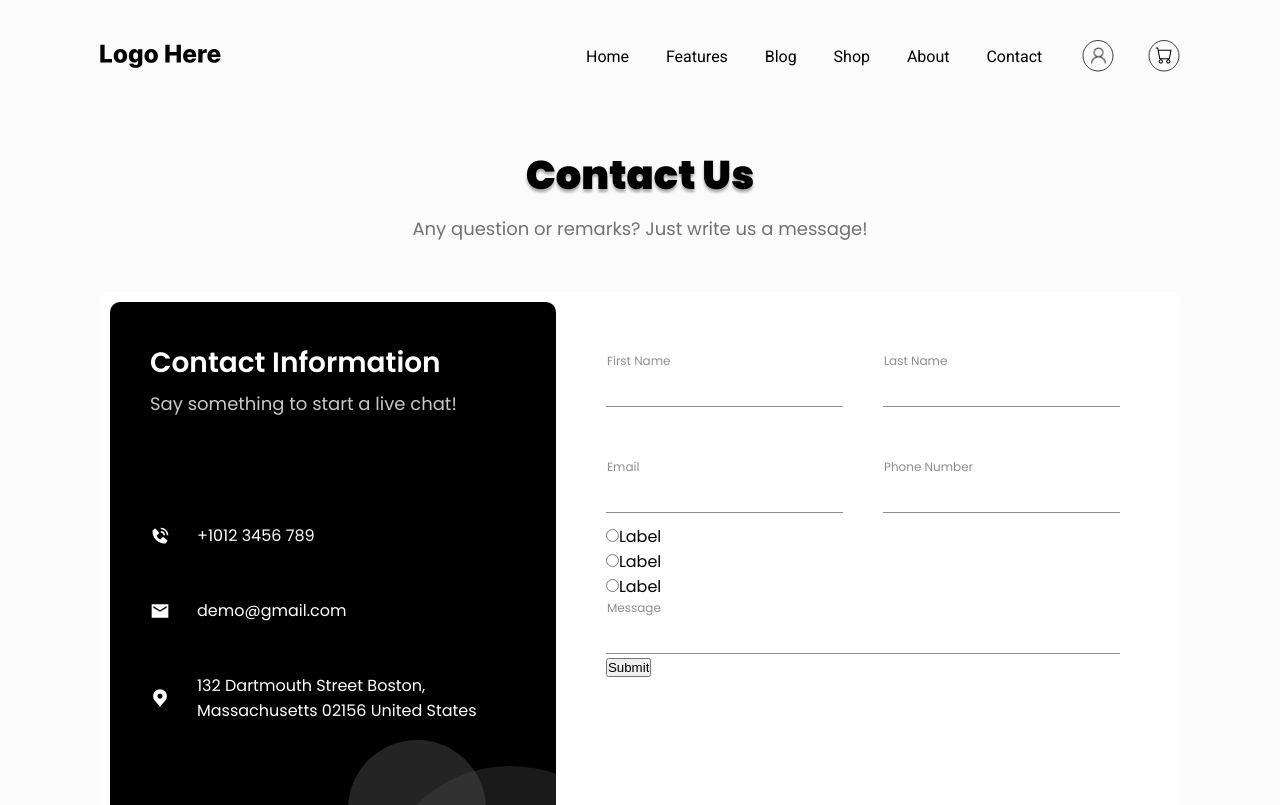
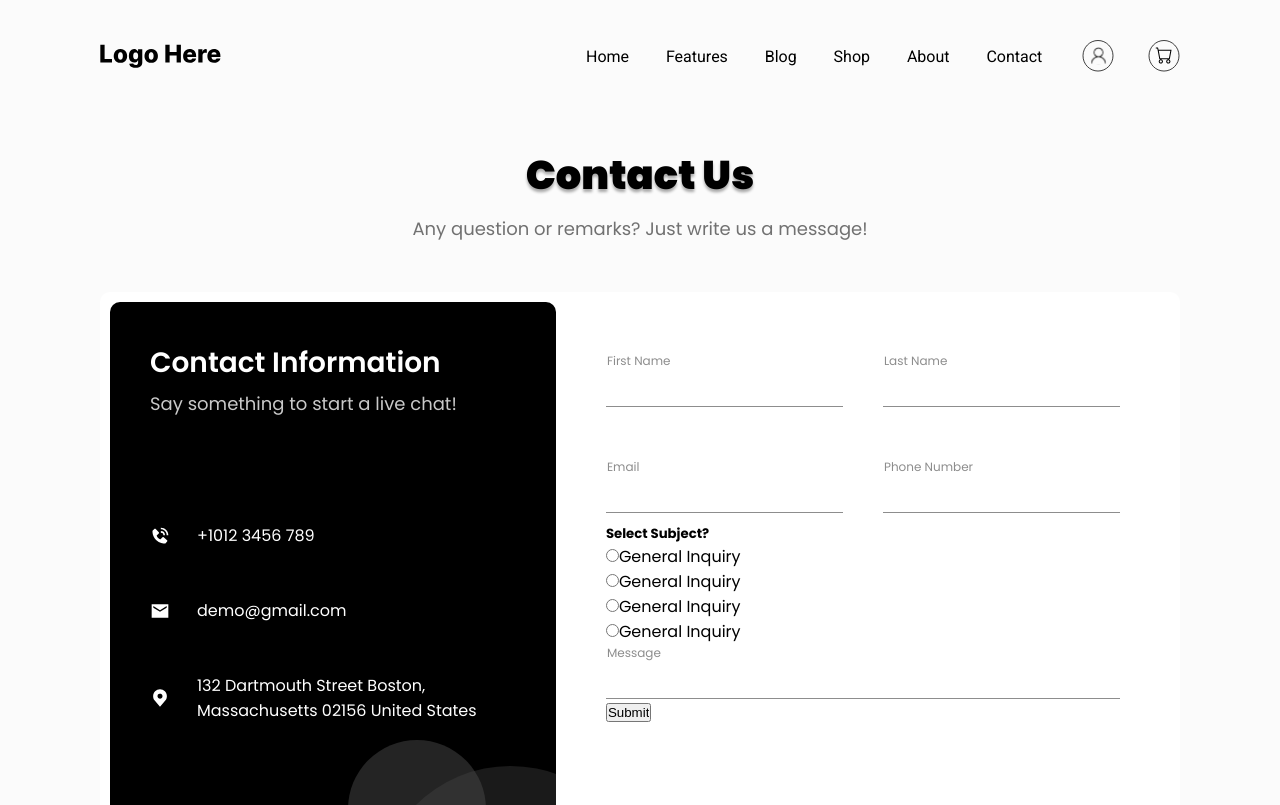
Before and after one commit to JollyR0ger42/react-contactus, a Next.js app: page / in a window 1280 px wide. Shown: the top 805 px of the page. Built offline with nearby package versions, Linux system fonts and the light colour scheme.

Commit message:
add basic RadioButton

```diff
--- a/src/components/ContactCard.js
+++ b/src/components/ContactCard.js
@@ -21,7 +21,7 @@ const CardForm = ({ data }) => {
         <InputField label={data.email} register={register('email')} />
         <InputField label={data.phone} register={register('phone')} />
       </div>
-      <SelectField label={data.subject.label} register={register('subject')} />
+      <SelectField values={['subj1', 'subj2', 'subj3', 'subj4']} data={data.subject}  register={register('subject')} />
       <InputField label={data.message.label} register={register('message')} />
       <Submit />
     </form>
--- a/src/components/FormFields.js
+++ b/src/components/FormFields.js
@@ -9,20 +9,23 @@ export const InputField = ({ register, label }) => {
   )
 }
 
-export const SelectField = ({ register }) => {
+const RadioInput = ({register, value, label}) => {
   return (
     <div>
+      <input id={value} {...register} type="radio" value={value} />
+      <label htmlFor={value}>{label}</label>
+    </div>
+  )
+}
+
+export const SelectField = ({ register, data, values }) => {
+  return (
+    <div>
+      <h5>{data.title}</h5>
       <div>
-        <input id={register.name + '1'} {...register} type="radio" value="value1" />
-        <label htmlFor={register.name + '1'}>Label</label>
-      </div>
-      <div>
-        <input id={register.name + '2'} {...register} type="radio" value="value2" />
-        <label htmlFor={register.name + '2'}>Label</label>
-      </div>
-      <div>
-        <input id={register.name + '3'} {...register} type="radio" value="value3" />
-        <label htmlFor={register.name + '3'}>Label</label>
+        {values.map((value, idx) =>
+          <RadioInput key={value} register={register} value={value} label={data.labels[idx]} />
+        )}
       </div>
     </div>
   )
```
